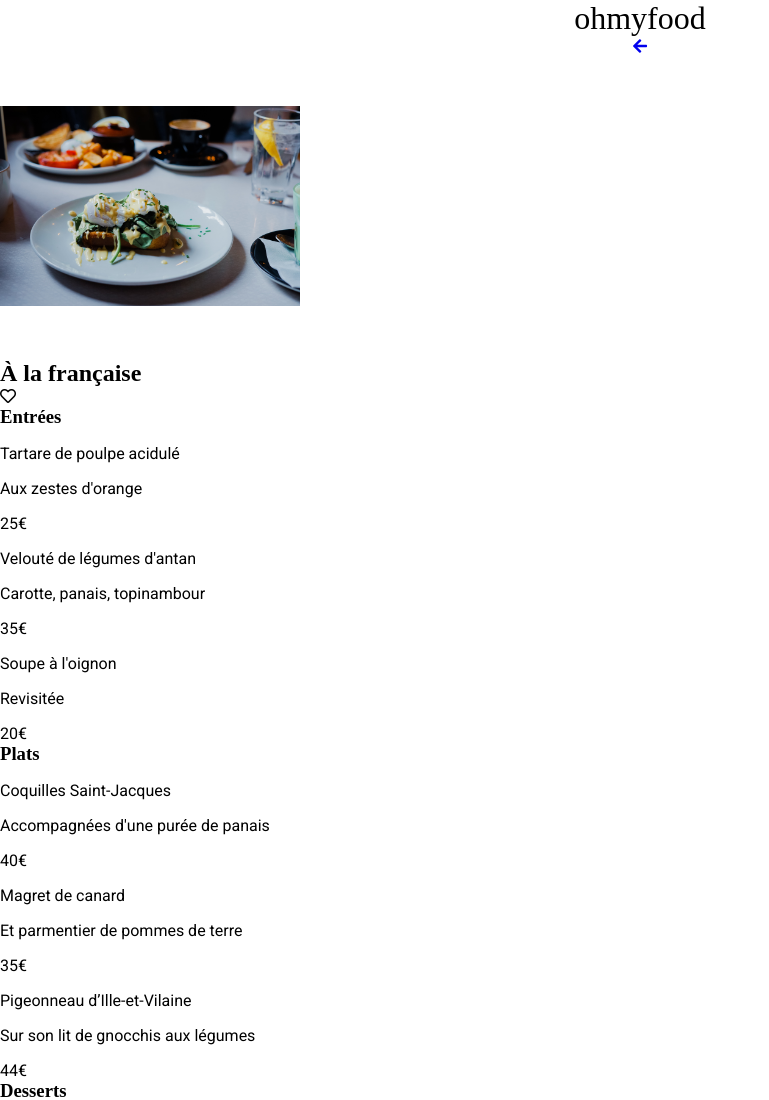
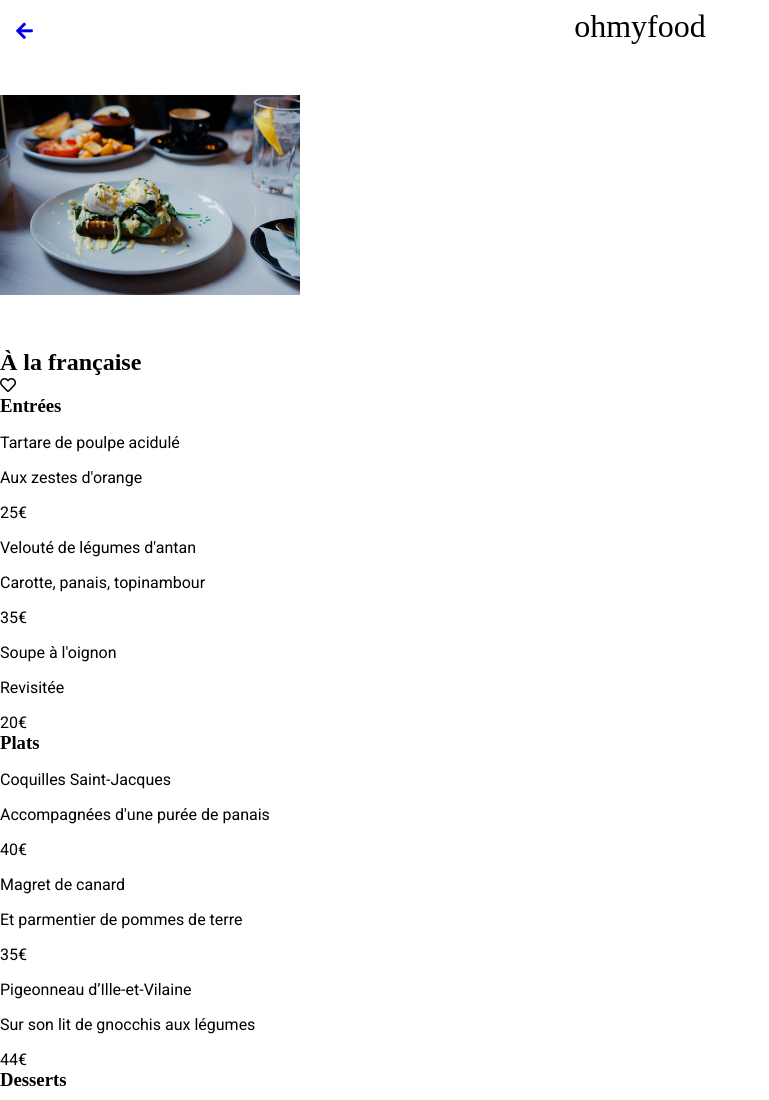
Before and after one commit to Nexidel/GaetanSupiot_3_03122021, a website: page pages/alafrancaise.html in a window 1280 px wide. Shown: the top 1100 px of the page, without its empty margins (0-769 px from the left). Drawn offline with Linux system fonts and the light colour scheme; a web font is replaced by a local one.

Commit message:
update css

```diff
--- a/css/style.css
+++ b/css/style.css
@@ -60,6 +60,26 @@ img {
 }
 
 .header {
+  margin-top: 0.5rem;
+  text-align: center;
+}
+.header__title {
+  position: relative;
+}
+.header__icon {
+  position: absolute;
+  top: 1.3rem;
+  left: 1rem;
+}
+.header a:visited {
+  text-decoration: none;
+  color: black;
+}
+.header i {
+  font-size: 1.2rem;
+}
+
+.header {
   text-align: center;
 }
 .header h1 {
```
Also changed, not shown: 1 other file.
